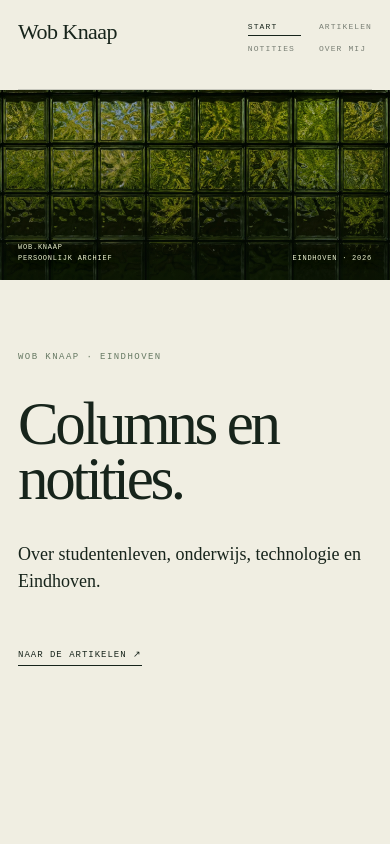
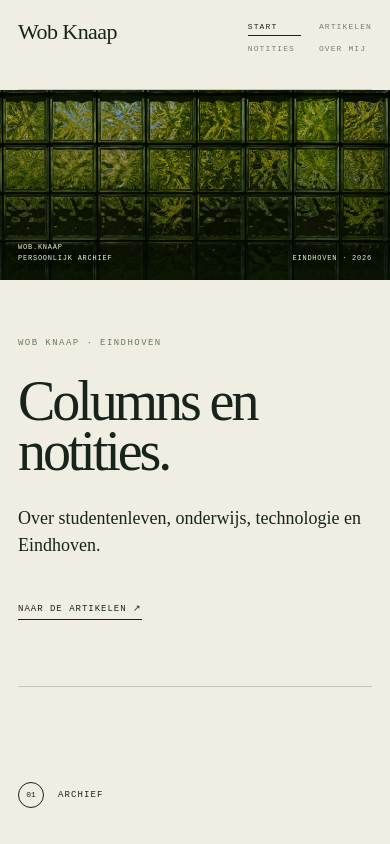
Before and after one commit to Wobknaap/Site, a Next.js app: page / in a window 390 px wide. Shown: the top 844 px of the page. Built offline with nearby package versions, Linux system fonts and the light colour scheme.

Commit message:
Maak intro compacter

```diff
--- a/app/globals.css
+++ b/app/globals.css
@@ -37,10 +37,12 @@ img { display: block; width: 100%; }
 .underlined-link { display: inline-block; width: max-content; padding-bottom: 5px; border-bottom: 1px solid var(--ink); font: 9px var(--font-geist-mono); text-transform: uppercase; letter-spacing: .11em; }
 .underlined-link:hover { color: var(--orange); border-color: var(--orange); }
 
-.home-hero { min-height: 560px; display: flex; align-items: center; padding-block: 100px 120px; }
-.hero-copy { max-width: 900px; }
-.hero-copy h1 { max-width: 860px; margin: 48px 0 34px; font: 400 clamp(68px, 7.2vw, 112px)/.9 var(--serif); letter-spacing: -.055em; }
-.hero-deck { max-width: 440px; margin: 0 0 48px; font: 400 20px/1.5 var(--serif); }
+.home-hero { min-height: 0; padding-block: 82px 94px; border-bottom: 1px solid var(--line); }
+.hero-copy { width: 100%; max-width: none; display: grid; grid-template-columns: minmax(0, 1.45fr) minmax(280px, .55fr); gap: 48px clamp(60px, 9vw, 150px); align-items: end; }
+.hero-copy .eyebrow { grid-column: 1 / -1; }
+.hero-copy h1 { max-width: 860px; margin: 0; font: 400 clamp(64px, 6.6vw, 104px)/.9 var(--serif); letter-spacing: -.055em; }
+.hero-side { padding-bottom: 7px; }
+.hero-deck { max-width: 440px; margin: 0 0 38px; font: 400 20px/1.5 var(--serif); }
 figure { margin: 0; }
 figcaption { display: flex; justify-content: space-between; gap: 18px; margin-top: 10px; color: var(--moss); font: 8px var(--font-geist-mono); text-transform: uppercase; letter-spacing: .12em; }
 
@@ -172,8 +174,11 @@ figcaption { display: flex; justify-content: space-between; gap: 18px; margin-to
 .site-footer div { display: flex; gap: 28px; }
 
 @media (max-width: 900px) {
-  .home-hero, .home-notes, .about-page { grid-template-columns: 1fr; }
-  .home-hero { padding-block: 90px 105px; }
+  .home-notes, .about-page { grid-template-columns: 1fr; }
+  .home-hero { padding-block: 76px 84px; }
+  .hero-copy { grid-template-columns: 1fr; gap: 32px; }
+  .hero-copy .eyebrow, .hero-copy h1, .hero-side { grid-column: 1; }
+  .hero-side { padding-bottom: 0; }
   .article-copy { grid-template-columns: 110px 1fr; }
   .article-copy > p { grid-column: 2; }
   .page-intro { grid-template-columns: 1fr; }
@@ -198,8 +203,9 @@ figcaption { display: flex; justify-content: space-between; gap: 18px; margin-to
   .terminal-banner { height: 190px; }
   .banner-interface { grid-template-columns: 1fr auto; padding-block: 17px; font-size: 7px; }
   .banner-interface p { display: none; }
-  .home-hero { min-height: auto; padding-block: 72px 85px; }
-  .hero-copy h1 { margin-top: 35px; font-size: 61px; }
+  .home-hero { padding-block: 58px 66px; }
+  .hero-copy { gap: 28px; }
+  .hero-copy h1 { margin: 0; font-size: 56px; }
   .hero-deck { font-size: 18px; }
   .home-latest { padding-block: 95px; }
   .section-heading { grid-template-columns: 1fr; gap: 42px; }
--- a/app/page.tsx
+++ b/app/page.tsx
@@ -20,8 +20,10 @@ export default function Home() {
         <div className="hero-copy">
           <p className="eyebrow">Wob Knaap · Eindhoven</p>
           <h1>Columns en notities.</h1>
-          <p className="hero-deck">Over studentenleven, onderwijs, technologie en Eindhoven.</p>
-          <a className="underlined-link" href="/artikelen">Naar de artikelen ↗</a>
+          <div className="hero-side">
+            <p className="hero-deck">Over studentenleven, onderwijs, technologie en Eindhoven.</p>
+            <a className="underlined-link" href="/artikelen">Naar de artikelen ↗</a>
+          </div>
         </div>
       </section>
 
--- a/scripts/build-pages.mjs
+++ b/scripts/build-pages.mjs
@@ -119,7 +119,7 @@ await writeRoute("/", layout({
       <img src="${href("/images/glass-terminal-banner.webp")}" alt="Groene glazen bouwstenen met lichtreflecties">
       <div class="banner-interface page-wrap"><div><span>WOB.KNAAP</span><span>PERSOONLIJK ARCHIEF</span></div><p>ARTIKELEN&nbsp;&nbsp; NOTITIES&nbsp;&nbsp; OVER MIJ</p><div>EINDHOVEN · 2026</div></div>
     </section>
-    <section class="home-hero page-wrap"><div class="hero-copy"><p class="eyebrow">Wob Knaap · Eindhoven</p><h1>Columns en notities.</h1><p class="hero-deck">Over studentenleven, onderwijs, technologie en Eindhoven.</p><a class="underlined-link" href="${href("/artikelen/")}">Naar de artikelen ↗</a></div></section>
+    <section class="home-hero page-wrap"><div class="hero-copy"><p class="eyebrow">Wob Knaap · Eindhoven</p><h1>Columns en notities.</h1><div class="hero-side"><p class="hero-deck">Over studentenleven, onderwijs, technologie en Eindhoven.</p><a class="underlined-link" href="${href("/artikelen/")}">Naar de artikelen ↗</a></div></div></section>
     <section class="home-latest page-wrap"><div class="section-heading"><div><span>01</span><p>Archief</p></div><h2>Recent gepubliceerd</h2></div>${articleList(articles.slice(0, 3))}</section>
     <section class="home-notes page-wrap"><div><p class="eyebrow">Notities</p><h2>Ideeën die nog niet af zijn.</h2><a class="underlined-link" href="${href("/notities/")}">Naar de notities ↗</a></div><figure><img src="${href("/images/hero-landscape.webp")}" alt="Een bankje in een groen landschap bij zonsopkomst" loading="lazy"><figcaption>Landschap bij zonsopkomst</figcaption></figure></section>
   </main>`,
```
